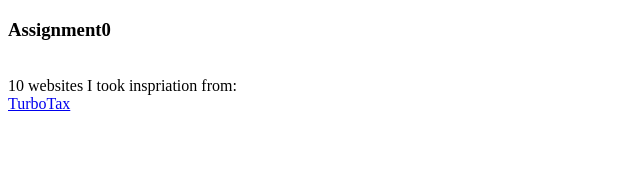
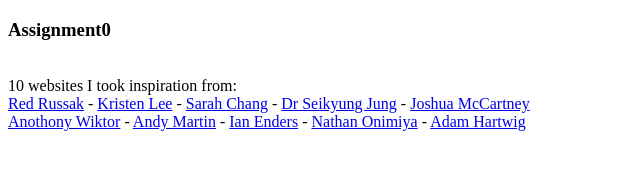
Before and after one commit to wcolarusso/wcolarusso.github.io, a plain HTML site: page assignment0.html in a window 1280 px wide. Shown: the whole page, without its empty margins (0-640 px from the left). Drawn offline with Linux system fonts and the light colour scheme.

Commit message:
updated personal website inspirations

```diff
--- a/assignment0.html
+++ b/assignment0.html
@@ -8,9 +8,19 @@
 <p>
     <h3>Assignment0</h3>
     <br>
-    10 websites I took inspriation from:
+    10 websites I took inspiration from:
     <br>
-    <a href="https://turbotax.intuit.com/">TurboTax</a>
+    <a href="http://redrussak.com/">Red Russak</a> -
+    <a href="https://www.kristenleecalligraphy.com/">Kristen Lee</a> -
+    <a href="http://www.sarahlichang.com/">Sarah Chang</a> -
+    <a href="http://seikyung.com/">Dr Seikyung Jung</a> -
+    <a href="https://www.joshuamccartney.com/">Joshua McCartney</a>
+    <br>
+    <a href="https://www.anthonydesigner.com/">Anothony Wiktor</a> -
+    <a href="https://www.drewbone.com/">Andy Martin</a> -
+    <a href="http://ianenders.com/">Ian Enders</a> -
+    <a href="https://www.ojieame.design/">Nathan Onimiya</a> -
+    <a href="https://www.adamhartwig.co.uk/">Adam Hartwig</a>
 </p>
 </body>
 </html>
```
